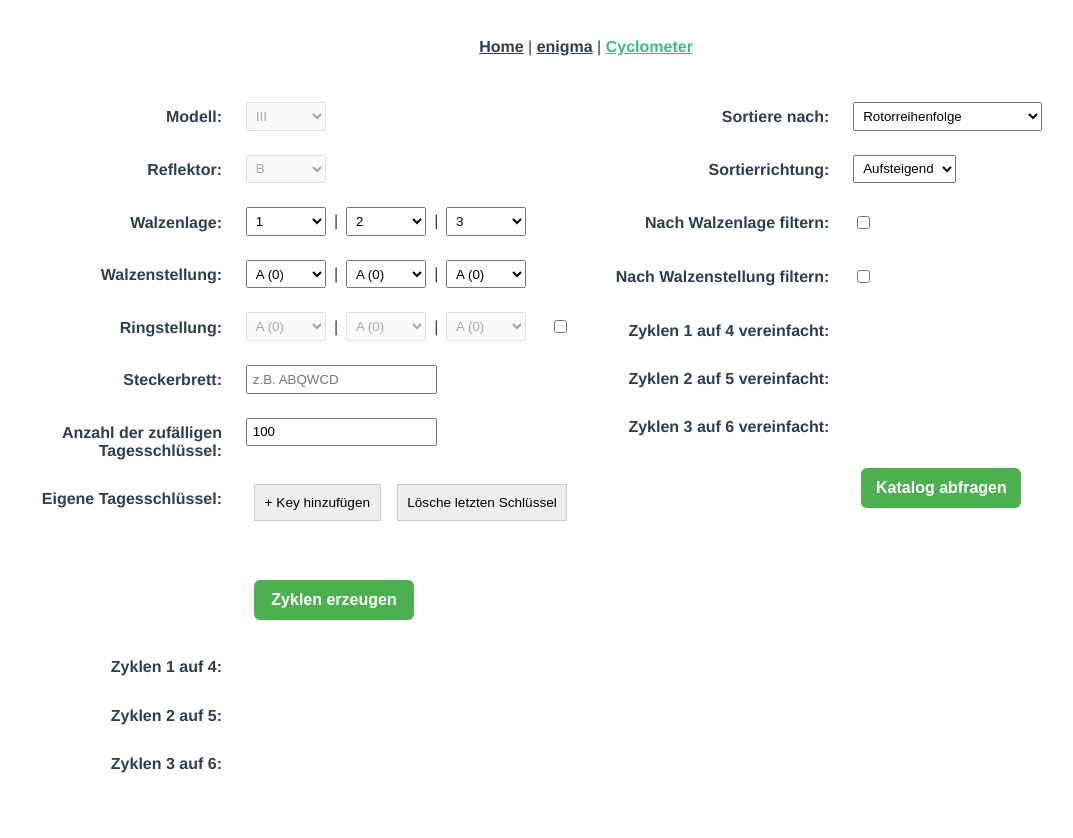
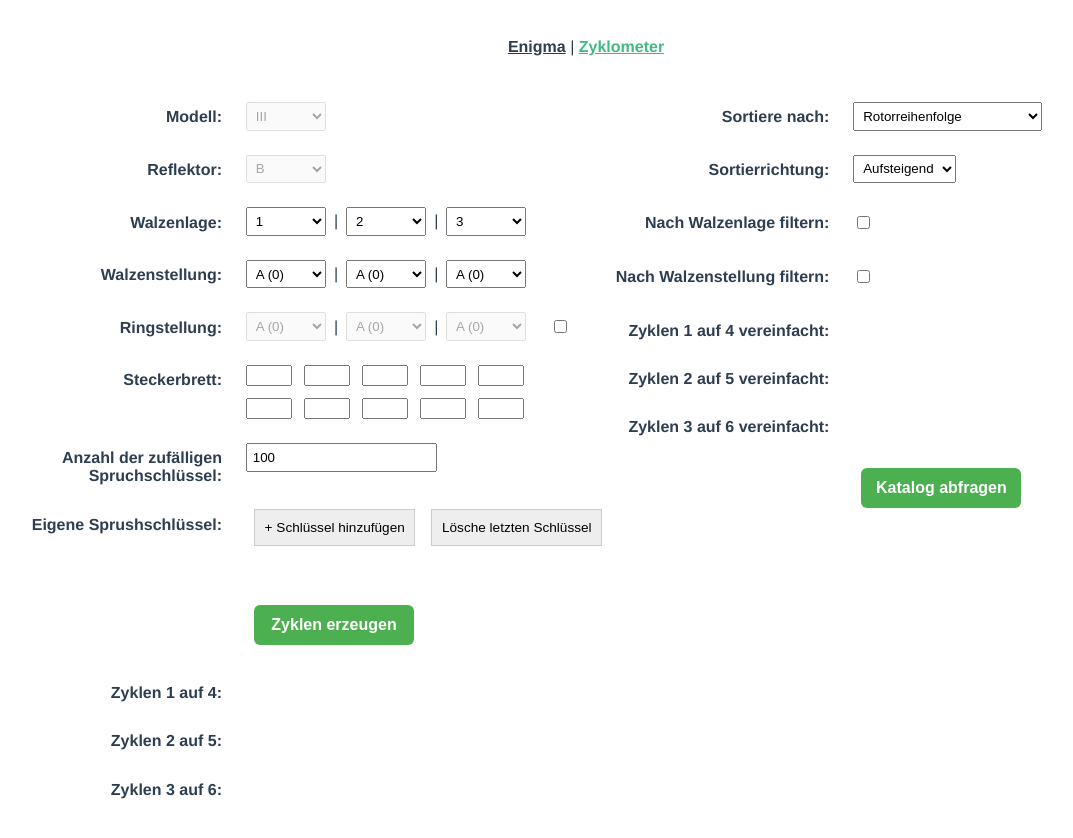
Before and after one commit to Bibble-code/EnigmaSite, a Vue app: page /cyclometer in a window 1280 px wide. Shown: the top 838 px of the page, without its empty margins (54-1127 px from the left). Built offline with nearby package versions, Linux system fonts and the light colour scheme.

Commit message:
small edits on plugboard. Default to enigma site

```diff
--- a/src/App.vue
+++ b/src/App.vue
@@ -1,9 +1,10 @@
 <template>
   <nav>
-    <router-link to="/">Home</router-link> |
+    <!-- <router-link to="/">Home</router-link> | -->
     <!-- <router-link to="/cycles">Cycles</router-link> | -->
-    <router-link to="/enigma">enigma</router-link> |
-    <router-link to="/cyclometer">Cyclometer</router-link>
+    <router-link to="/">Enigma</router-link> |
+    <!-- <router-link to="/">Enigma</router-link> | -->
+    <router-link to="/cyclometer">Zyklometer</router-link>
 
 
   </nav>
--- a/src/router/index.js
+++ b/src/router/index.js
@@ -1,35 +1,27 @@
-import { createRouter, createWebHistory } from 'vue-router'
-import HomeView from '../views/HomeView.vue'
-import CycleView from '@/views/CycleView.vue'
-import EnigmaRequestView from '@/views/EnigmaRequestView.vue'
-import CyclometerView from '@/views/CyclometerView.vue'
+import { createRouter, createWebHistory } from "vue-router";
+import EnigmaRequestView from "@/views/EnigmaRequestView.vue";
+import CyclometerView from "@/views/CyclometerView.vue";
 
 const routes = [
   {
-    path: '/',
-    name: 'home',
-    component: HomeView
+    path: "/",
+    name: "enigma",
+    component: EnigmaRequestView,
   },
   {
-    path: '/cycles',
-    name: 'cycles',
-    component: CycleView
+    path: "/enigma",
+    redirect: "/", // Nur Weiterleitung, kein Component mehr hier!
   },
   {
-    path: '/enigma',
-    name: 'enigma',
-    component: EnigmaRequestView
+    path: "/cyclometer",
+    name: "cyclometer",
+    component: CyclometerView,
   },
-  {
-    path: '/cyclometer',
-    name: 'cyclometer',
-    component: CyclometerView
-  }
-]
+];
 
 const router = createRouter({
   history: createWebHistory(process.env.BASE_URL),
-  routes
-})
+  routes,
+});
 
-export default router
+export default router;
--- a/src/views/CyclometerView.vue
+++ b/src/views/CyclometerView.vue
@@ -75,27 +75,28 @@
                         </div>
                     </div>
 
-
-                    <!-- Ring Settings with Toggle -->
                     <div class="enigma-setting">
                         <label>Steckerbrett:</label>
-                        <div class="dropdowns">
-                            <input v-model="settings.enigma.plugboard" type="text" placeholder="z.B. ABQWCD">
+                        <div class="plugboard-container">
+                            <input v-for="(pair, index) in plugboardPairs" :key="index" v-model="plugboardPairs[index]"
+                                @input="onPlugboardInput(index)" maxlength="2" :disabled="selectedUiType_model === 2"
+                                type="text" style="text-transform: uppercase;" />
                         </div>
                     </div>
 
                     <div class="enigma-setting">
-                        <label>Anzahl der zufälligen Tagesschlüssel:</label>
+                        <label>Anzahl der zufälligen Spruchschlüssel:</label>
                         <div class="dropdowns">
                             <input v-model="settings.parameters.daily_key_count" type="number" min="0" />
                         </div>
                     </div>
 
-                    <!-- Eigene Tagesschlüssel with aligned button -->
+                    <!-- Eigene Spruchschlüssel with aligned button -->
                     <div class="enigma-setting">
-                        <label>Eigene Tagesschlüssel:</label>
+                        <label>Eigene Sprushschlüssel:</label>
                         <div class="dropdowns">
-                            <button type="button" @click="addManualKey" class="square-button">+ Key hinzufügen</button>
+                            <button type="button" @click="addManualKey" class="square-button">+ Schlüssel
+                                hinzufügen</button>
                             <button type="button" @click="deleteLastManualKey" class="square-button">Lösche letzten
                                 Schlüssel</button>
                         </div>
@@ -190,7 +191,7 @@
                                     <template v-for="index in [0, 1, 2]" :key="'rotor-' + index">
                                         <select v-model.number="cataloguerequest.parameters.rotorOrder[index]">
                                             <option v-for="r in availableRotors_filter[index]" :key="r" :value="r">{{ r
-                                                }}</option>
+                                            }}</option>
                                         </select>
                                         <span v-if="index < 2">|</span>
                                     </template>
@@ -337,7 +338,7 @@
 
 <script>
 import BackendEnigma from '@/services/Enigma/BackendEnigma';
-import { ref, nextTick, computed } from 'vue';
+import { ref, nextTick, computed, watch } from 'vue';
 
 export default {
     setup() {
@@ -592,6 +593,20 @@
                 return rotorOptions.filter(r => !otherSelected.includes(r) || r === currentValue);
             });
         });
+
+        //Steckerbrett
+        const plugboardPairs = ref(Array(10).fill(""));
+
+        watch(plugboardPairs, () => {
+            settings.value.enigma.plugboard = plugboardPairs.value.join('');
+        }, { deep: true });
+
+        const onPlugboardInput = (index) => {
+            plugboardPairs.value[index] = plugboardPairs.value[index]
+                .toUpperCase()
+                .replace(/[^A-Z]/g, "");
+        };
+
         return {
             addManualKey,
             alphabetOptions,
@@ -622,7 +637,10 @@
             manualKeyRefs,
             availableRotors,
             availableRotors_filter,
-            formatNumber
+            formatNumber,
+
+            plugboardPairs,
+            onPlugboardInput
         };
     },
 };
@@ -648,7 +666,6 @@
 }
 
 .enigma-setting select,
-.enigma-setting input[type="text"],
 .enigma-setting input[type="number"] {
     min-width: 150px;
     padding: 0.3rem;
@@ -792,10 +809,14 @@
 
 .centered-container {
     display: flex;
-    justify-content: center;  /* Zentriert horizontal */
-    align-items: center;      /* Zentriert vertikal */
-    gap: 0.5rem;                /* Abstand zwischen den Info-Elementen */
-    flex-wrap: wrap;          /* Optional, damit es auf kleinen Screens umbricht */
+    justify-content: center;
+    /* Zentriert horizontal */
+    align-items: center;
+    /* Zentriert vertikal */
+    gap: 0.5rem;
+    /* Abstand zwischen den Info-Elementen */
+    flex-wrap: wrap;
+    /* Optional, damit es auf kleinen Screens umbricht */
     width: 100%;
 }
 
@@ -928,4 +949,14 @@
     /* Alternativ: feste Höhe */
     height: 30px;
 }
+
+.plugboard-container {
+    display: grid;
+    grid-template-columns: repeat(5, 46px);
+    /* 5 Spalten à 30px */
+    gap: 12px;
+    max-width: calc(5 * 46px + 4 * 12px);
+    /* = 150px + 32px = 182px */
+    box-sizing: border-box;
+}
 </style>
--- a/src/views/EnigmaRequestView.vue
+++ b/src/views/EnigmaRequestView.vue
@@ -8,7 +8,8 @@
                     <label>Modell:</label>
                     <div class="dropdowns">
                         <select v-model.number="selectedUiType_model">
-                        <option v-for="model in enigmaModels" :key="model.value + model.label" :value="model.uiType">
+                            <option v-for="model in enigmaModels" :key="model.value + model.label"
+                                :value="model.uiType">
                                 {{ model.label }}
                             </option>
                         </select>
@@ -75,12 +76,12 @@
                     </div>
                 </div>
 
-            <!-- Steckerbrett (Plugboard) -->
                 <div class="enigma-setting">
                     <label>Steckerbrett:</label>
-                <div class="dropdowns">
-                    <input v-model="settings.enigma.plugboard" type="text" placeholder="z.B. ABQWCD"
-                        :disabled="selectedUiType_model === 2">
+                    <div class="plugboard-container">
+                        <input v-for="(pair, index) in plugboardPairs" :key="index" v-model="plugboardPairs[index]"
+                            @input="onPlugboardInput(index)" maxlength="2" :disabled="selectedUiType_model === 2"
+                            type="text" style="text-transform: uppercase;" />
                     </div>
                 </div>
             </div>
@@ -114,7 +115,7 @@
 
 <script>
 import BackendEnigma from '@/services/Enigma/BackendEnigma';
-import { ref, computed } from 'vue';
+import { ref, computed, watch } from 'vue';
 
 
 
@@ -126,7 +127,6 @@
             { value: 3, label: "III", uiType: 3 },
             { value: 4, label: "IV", uiType: 4 }
         ];
-
 
         const reflectors = [
             { value: "A", label: "UKW_A" },
@@ -160,7 +160,6 @@
             { value: 10, label: "Gamma" }
         ];
 
-
         // Funktion, um die Rotoroptionen basierend auf dem UI-Typ zu holen
         const getRotorOptions = (index) => {
             const uiType = selectedUiType_model.value; // <- das ist der UI-Typ, nicht model
@@ -171,9 +170,6 @@
 
             return [];
         };
-
-
-
 
         const ringOptions = Array.from({ length: 26 }, (_, i) => i);  // Array from 0 to 25
 
@@ -297,6 +293,22 @@
         });
 
 
+        const plugboardPairs = ref(Array(10).fill(""));
+
+        watch(plugboardPairs, () => {
+            settings.value.enigma.plugboard = plugboardPairs.value.join('');
+        }, { deep: true });
+
+watch(selectedUiType_model, (newVal, oldVal) => {
+  plugboardPairs.value = Array(10).fill("");
+});
+
+        const onPlugboardInput = (index) => {
+            plugboardPairs.value[index] = plugboardPairs.value[index]
+                .toUpperCase()
+                .replace(/[^A-Z]/g, "");
+        };
+
 
 
         return {
@@ -318,7 +330,10 @@
             Encrypt,
             settings,
             enigma_output,
-            handleSubmit
+            handleSubmit,
+            plugboardPairs,
+            onPlugboardInput
+
         }
     }
 }
@@ -327,7 +342,8 @@
 <style>
 .enigma-setting {
     width: 100%;
-    max-width: 600px; /* Begrenze die Breite sinnvoll */
+    max-width: 600px;
+    /* Begrenze die Breite sinnvoll */
     display: flex;
     align-items: flex-start;
     margin-bottom: 1rem;
@@ -341,7 +357,6 @@
 }
 
 .enigma-setting select,
-.enigma-setting input[type="text"],
 .enigma-setting input[type="number"] {
     min-width: 150px;
     padding: 0.3rem;
@@ -369,7 +384,8 @@
 .enigma-settings-wrapper {
     display: flex;
     flex-direction: column;
-    align-items: center; /* zentriert horizontal */
+    align-items: center;
+    /* zentriert horizontal */
     justify-content: center;
     width: 100%;
     padding: 1rem;
@@ -454,13 +470,17 @@
 
 /* Verschlüsseln Button */
 .submit button {
-    padding: 1.2rem 2.5rem;       /* größerer Innenabstand für Größe */
-    font-size: 1.2rem;            /* größere Schrift */
-    margin: 2rem 0;               /* Abstand oben und unten */
+    padding: 1.2rem 2.5rem;
+    /* größerer Innenabstand für Größe */
+    font-size: 1.2rem;
+    /* größere Schrift */
+    margin: 2rem 0;
+    /* Abstand oben und unten */
     background-color: #4caf50;
     color: white;
     border: none;
-    border-radius: 6px;           /* etwas stärker abgerundet */
+    border-radius: 6px;
+    /* etwas stärker abgerundet */
     cursor: pointer;
 }
 
@@ -488,4 +508,14 @@
         /* Der Button bleibt zentriert, aber flexibel */
     }
 }
+
+.plugboard-container {
+    display: grid;
+    grid-template-columns: repeat(5, 35px);
+    /* 5 Spalten à 30px */
+    gap: 10px;
+    max-width: calc(5 * 35px + 4 * 10px);
+    /* = 150px + 32px = 182px */
+    box-sizing: border-box;
+}
 </style>
```
Lines whose indentation alone changed are shown as unchanged.
